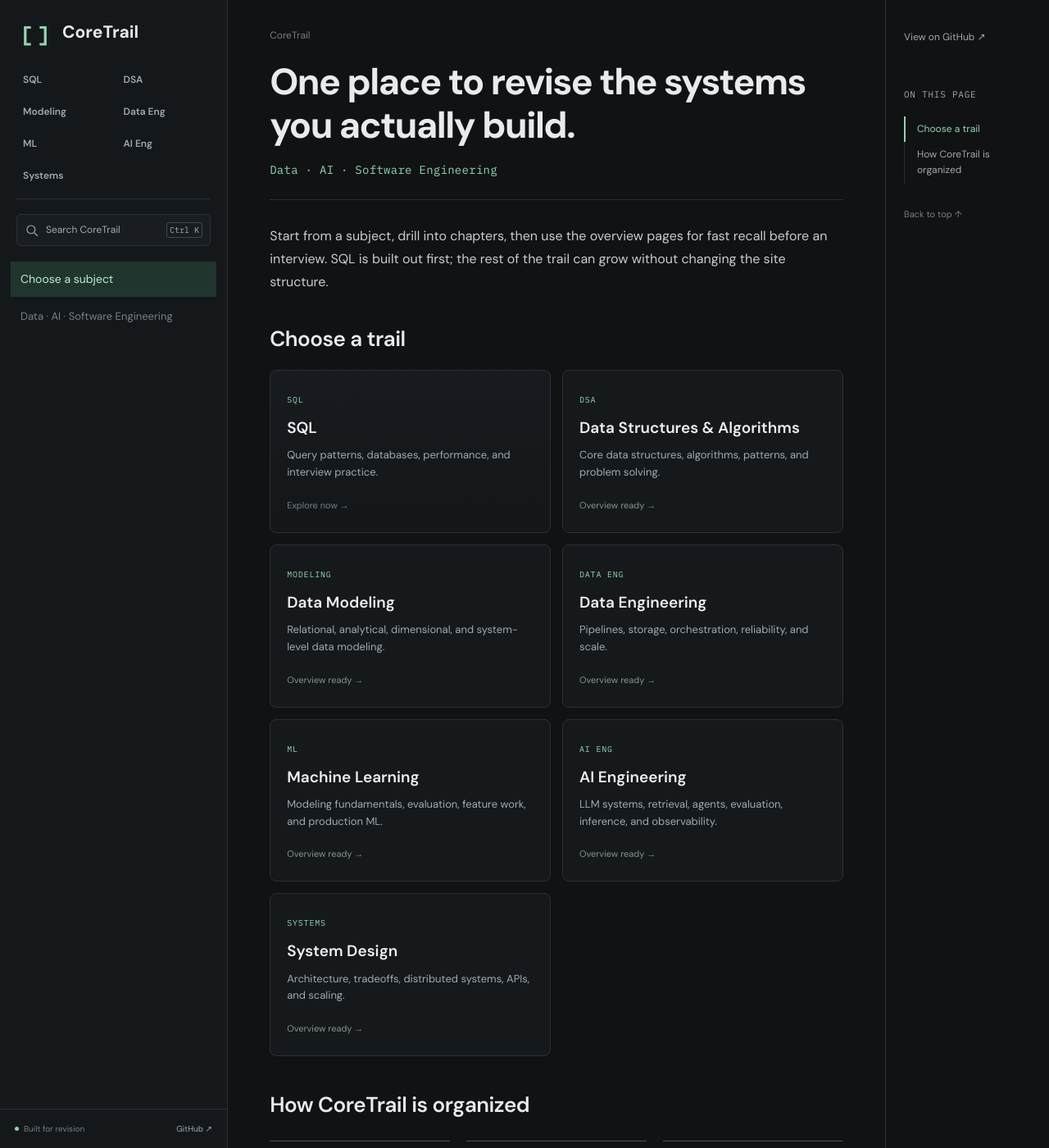
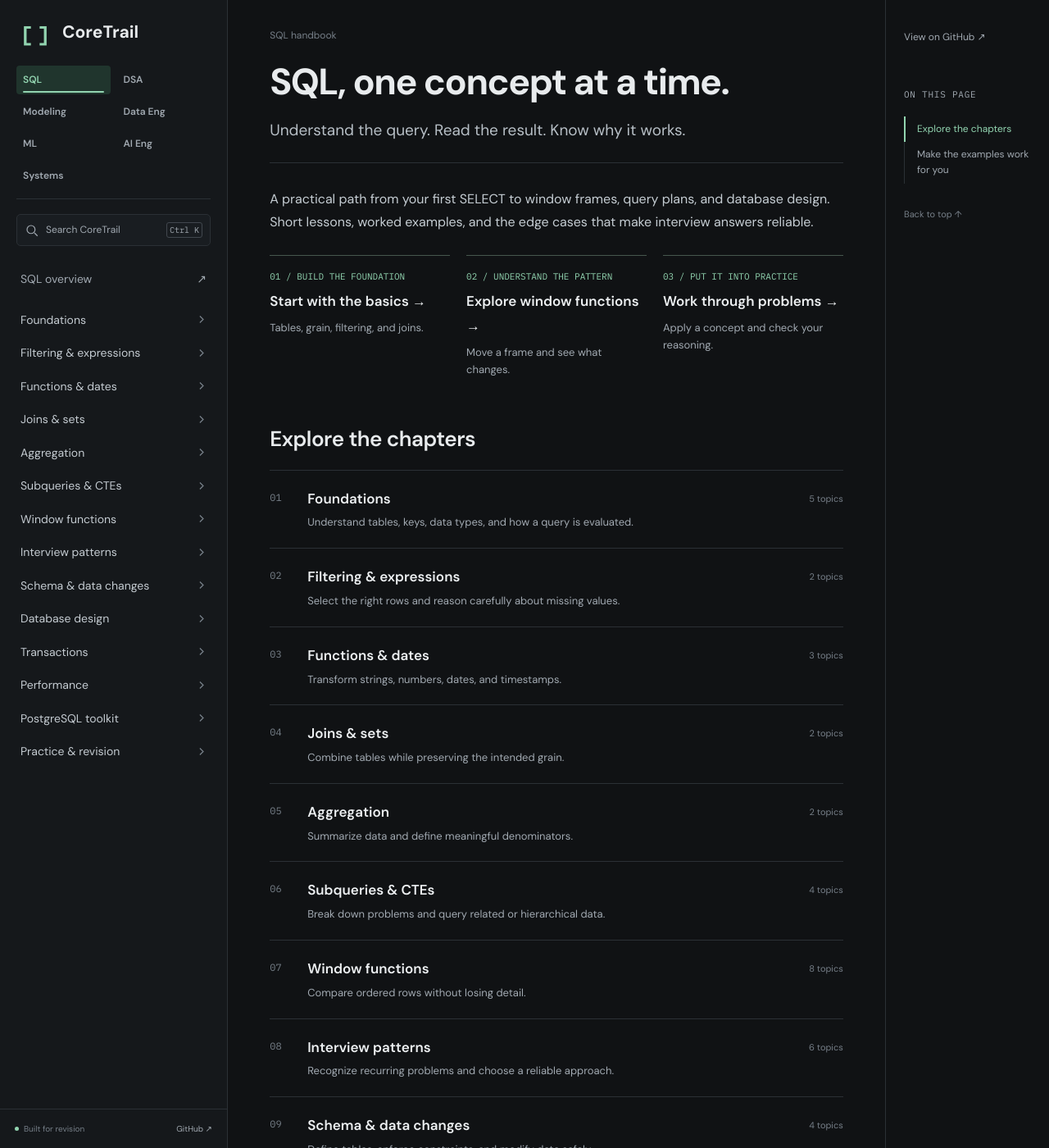
Before and after one commit to KayvanShah1/coding-interview-prep, a Jekyll site: the page built from index.html, in a window 1280 px wide and 1400 px high. Shown: the whole window at 82% size. Built offline with Jekyll 4.4.1, drawn with Linux system fonts in a browser that asks for light colours; some of the changed text lies outside the part shown.

Commit message:
Revert CoreTrail structural changes

```diff
--- a/index.html
+++ b/index.html
@@ -1,33 +1,24 @@
 ---
 layout: default
-title: CoreTrail
-subject: home
+title: SQL handbook
+subject: sql
 permalink: /
 ---
-<div class="breadcrumb"><span>CoreTrail</span></div>
-<header class="article-header landing-header">
-  <h1>One place to revise the systems you actually build.</h1>
-  <p class="lead">Data · AI · Software Engineering</p>
-</header>
-<article class="prose">
-<p class="overview-intro">Start from a subject, drill into chapters, then use the overview pages for fast recall before an interview. SQL is built out first; the rest of the trail can grow without changing the site structure.</p>
-
-<h2 id="subjects">Choose a trail</h2>
-<div class="subject-grid">
-{% for subject in site.data.subjects %}
-<a class="subject-card{% if subject.status == 'planned' %} planned{% endif %}" href="{{ subject.path | relative_url }}">
-  <span class="subject-kicker">{{ subject.nav_title }}</span>
-  <strong>{{ subject.title }}</strong>
-  <p>{{ subject.description }}</p>
-  <span class="subject-status">{% if subject.status == 'active' %}Explore now →{% else %}Overview ready →{% endif %}</span>
-</a>
-{% endfor %}
-</div>
-
-<h2 id="how-to-use">How CoreTrail is organized</h2>
-<div class="learning-route">
-  <div class="route-link"><small>01 / OVERVIEW</small><strong>Recall the map</strong><p>Commands, concepts, combinations, and common mistakes in one place.</p></div>
-  <div class="route-link"><small>02 / CHAPTERS</small><strong>Go deeper</strong><p>Short focused lessons for the parts that need more than a cheat sheet.</p></div>
-  <div class="route-link"><small>03 / PRACTICE</small><strong>Test the pattern</strong><p>Problems and scenarios that force you to choose the technique yourself.</p></div>
-</div>
-</article>
+<div class="breadcrumb"><span>SQL handbook</span></div>
+<header class="article-header"><h1>SQL, one concept at a time.</h1><p class="lead">Understand the query. Read the result. Know why it works.</p></header>
+<article class="prose"><p class="overview-intro">A practical path from your first SELECT to window frames, query plans, and database design. Short lessons, worked examples, and the edge cases that make interview answers reliable.</p>
+<div class="learning-route"><a class="route-link" href="{{ '/sql/foundations/grain/' | relative_url }}"><small>01 / BUILD THE FOUNDATION</small><strong>Start with the basics →</strong><p>Tables, grain, filtering, and joins.</p></a><a class="route-link" href="{{ '/sql/windows/frames/' | relative_url }}"><small>02 / UNDERSTAND THE PATTERN</small><strong>Explore window functions →</strong><p>Move a frame and see what changes.</p></a><a class="route-link" href="{{ '/sql/practice/problem-index/' | relative_url }}"><small>03 / PUT IT INTO PRACTICE</small><strong>Work through problems →</strong><p>Apply a concept and check your reasoning.</p></a></div>
+<h2 id="chapters">Explore the chapters</h2><div class="chapter-index"><a class="chapter-row" href="{{ '/sql/foundations/overview/' | relative_url }}"><span class="chapter-number">01</span><div><strong>Foundations</strong><p>Understand tables, keys, data types, and how a query is evaluated.</p></div><span class="count">5 topics</span></a>
+<a class="chapter-row" href="{{ '/sql/filtering/overview/' | relative_url }}"><span class="chapter-number">02</span><div><strong>Filtering & expressions</strong><p>Select the right rows and reason carefully about missing values.</p></div><span class="count">2 topics</span></a>
+<a class="chapter-row" href="{{ '/sql/functions/overview/' | relative_url }}"><span class="chapter-number">03</span><div><strong>Functions & dates</strong><p>Transform strings, numbers, dates, and timestamps.</p></div><span class="count">3 topics</span></a>
+<a class="chapter-row" href="{{ '/sql/joins/overview/' | relative_url }}"><span class="chapter-number">04</span><div><strong>Joins & sets</strong><p>Combine tables while preserving the intended grain.</p></div><span class="count">2 topics</span></a>
+<a class="chapter-row" href="{{ '/sql/aggregation/overview/' | relative_url }}"><span class="chapter-number">05</span><div><strong>Aggregation</strong><p>Summarize data and define meaningful denominators.</p></div><span class="count">2 topics</span></a>
+<a class="chapter-row" href="{{ '/sql/subqueries/overview/' | relative_url }}"><span class="chapter-number">06</span><div><strong>Subqueries & CTEs</strong><p>Break down problems and query related or hierarchical data.</p></div><span class="count">4 topics</span></a>
+<a class="chapter-row" href="{{ '/sql/windows/overview/' | relative_url }}"><span class="chapter-number">07</span><div><strong>Window functions</strong><p>Compare ordered rows without losing detail.</p></div><span class="count">8 topics</span></a>
+<a class="chapter-row" href="{{ '/sql/patterns/overview/' | relative_url }}"><span class="chapter-number">08</span><div><strong>Interview patterns</strong><p>Recognize recurring problems and choose a reliable approach.</p></div><span class="count">6 topics</span></a>
+<a class="chapter-row" href="{{ '/sql/schema/overview/' | relative_url }}"><span class="chapter-number">09</span><div><strong>Schema & data changes</strong><p>Define tables, enforce constraints, and modify data safely.</p></div><span class="count">4 topics</span></a>
+<a class="chapter-row" href="{{ '/sql/design/overview/' | relative_url }}"><span class="chapter-number">10</span><div><strong>Database design</strong><p>Model relationships, dependencies, and analytical history.</p></div><span class="count">2 topics</span></a>
+<a class="chapter-row" href="{{ '/sql/transactions/overview/' | relative_url }}"><span class="chapter-number">11</span><div><strong>Transactions</strong><p>Understand concurrent work, isolation, and locks.</p></div><span class="count">3 topics</span></a>
+<a class="chapter-row" href="{{ '/sql/performance/overview/' | relative_url }}"><span class="chapter-number">12</span><div><strong>Performance</strong><p>Read plans, choose indexes, and reduce unnecessary work.</p></div><span class="count">5 topics</span></a>
+<a class="chapter-row" href="{{ '/sql/postgres/overview/' | relative_url }}"><span class="chapter-number">13</span><div><strong>PostgreSQL toolkit</strong><p>Work with arrays, JSON, views, and database routines.</p></div><span class="count">6 topics</span></a>
+<a class="chapter-row" href="{{ '/sql/practice/overview/' | relative_url }}"><span class="chapter-number">14</span><div><strong>Practice & revision</strong><p>Apply the patterns, compare dialects, and test your understanding.</p></div><span class="count">13 topics</span></a></div><h2 id="how-to-use">Make the examples work for you</h2><p>PostgreSQL is the main dialect. Each lesson states its assumptions; dialect-specific syntax is labelled. Follow the reading order or search directly for a function or problem.</p><p>Before running a query, state the output grain. After running it, add a duplicate, a null, or a tie. Explaining that second result is often where the learning happens.</p><p><a href="{{ '/sql/foundations/sample-data/' | relative_url }}">Get the practice dataset →</a> &nbsp; <a href="{{ '/sql/practice/references/' | relative_url }}">Sources & coverage →</a></p></article>
```
